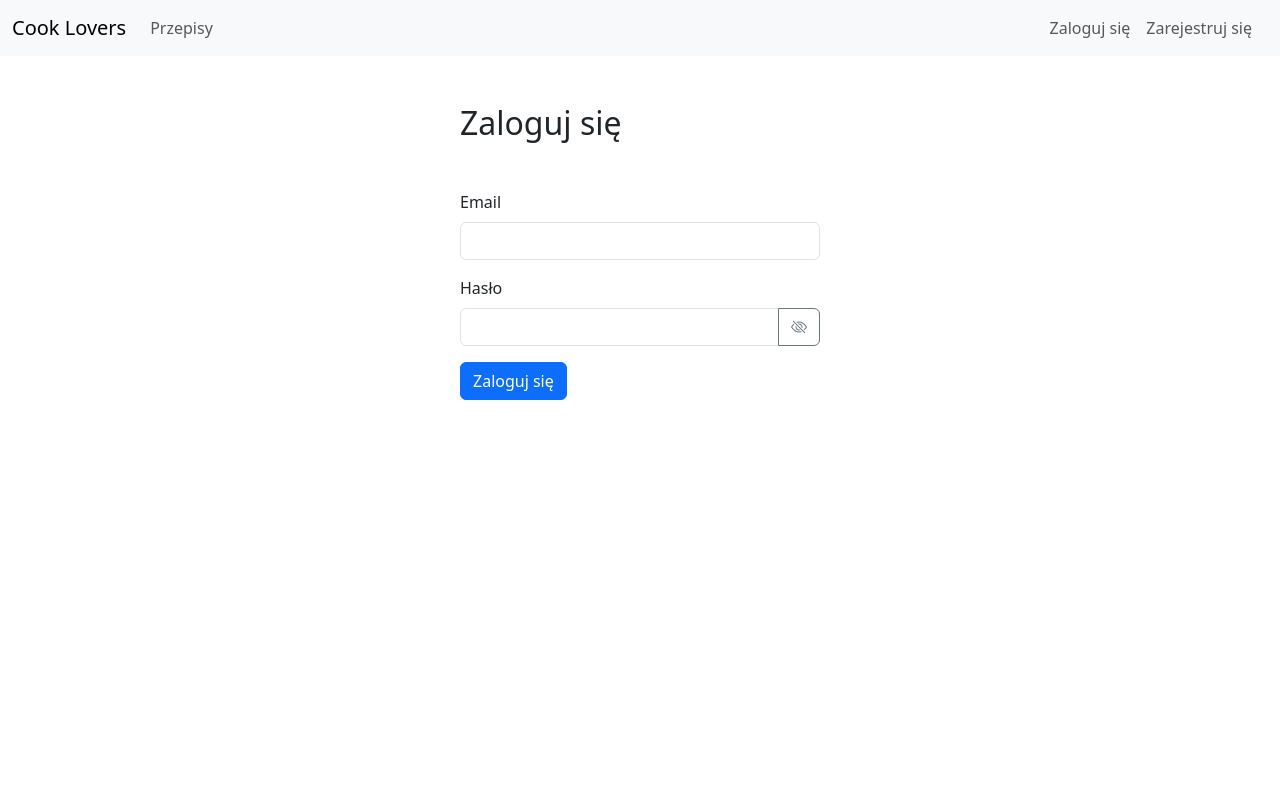
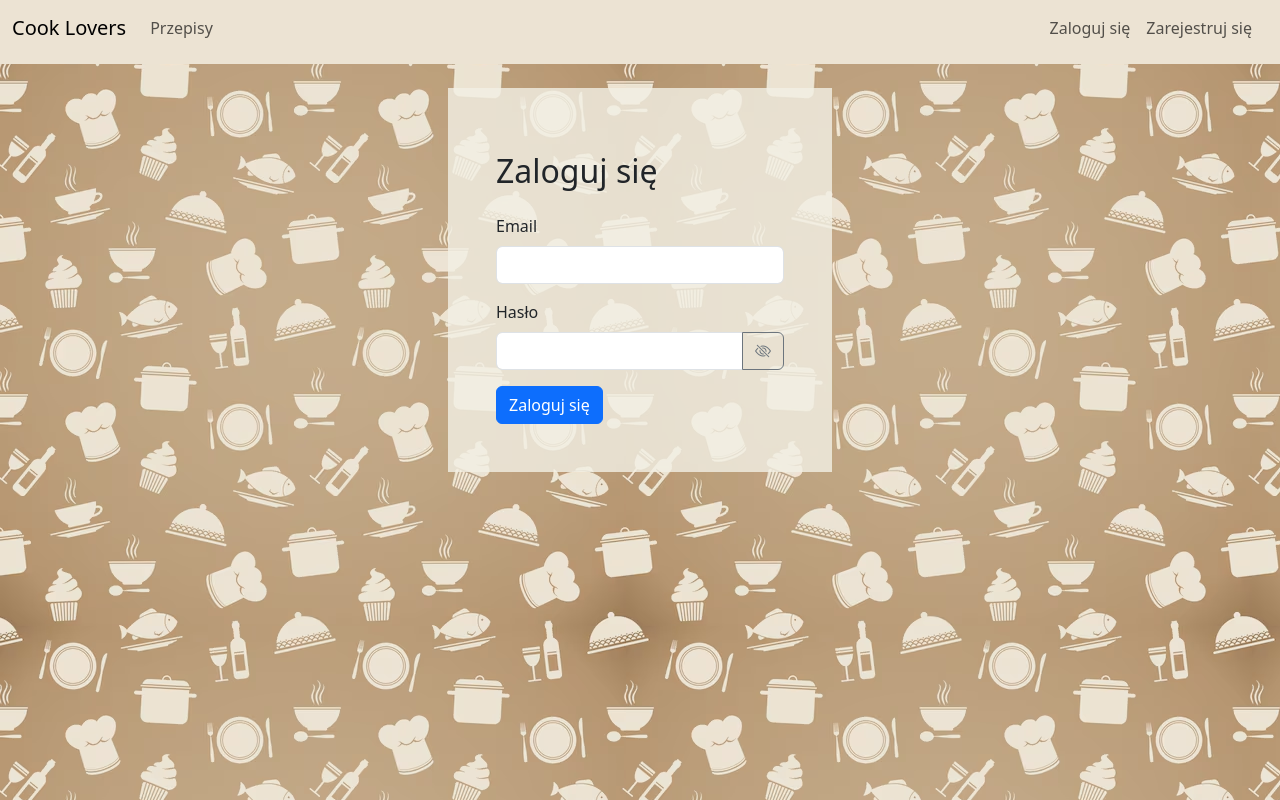
Before and after one commit to swojciech35/cookbook_frontend, an Angular app: page /signin in a window 1280 px wide. Built offline with nearby package versions, Linux system fonts and the light colour scheme; what @auth0/angular-jwt would draw is missing.

Commit message:
52 ostylowanie aplikacji

```diff
--- a/src/app/app.component.css
+++ b/src/app/app.component.css
@@ -1 +1,5 @@
 @import 'ngx-toastr/toastr';
+.background{
+  background-image: url('../assets/background.png');
+  min-height: 100vh;
+}
--- a/src/app/app.component.html
+++ b/src/app/app.component.html
@@ -1,2 +1,4 @@
+<div class="background">
 <app-navbar></app-navbar>
-<router-outlet></router-outlet>
+<router-outlet class="m-5"></router-outlet>
+</div>
--- a/src/app/navbar/navbar.component.css
+++ b/src/app/navbar/navbar.component.css
@@ -0,0 +1,3 @@
+.navbar{
+  background-color: rgb(236, 227, 211);
+}
--- a/src/app/navbar/navbar.component.html
+++ b/src/app/navbar/navbar.component.html
@@ -1,4 +1,4 @@
-<nav class="navbar navbar-expand-lg navbar-light bg-light mb-3">
+<nav class="navbar navbar-expand-lg navbar-light  pb-3">
   <div class="container-fluid">
     <a class="navbar-brand" [routerLink]="['/home']">Cook Lovers</a>
     <button class="navbar-toggler" type="button" (click)="isMenuCollapsed =!isMenuCollapsed">&#9776;</button>
--- a/src/app/new-recipe/new-recipe.component.css
+++ b/src/app/new-recipe/new-recipe.component.css
@@ -16,10 +16,6 @@ textarea.ng-invalid.ng-touched {
   border: 1px solid red;
 }
 
-.background {
-  background-image: url("https://cdn.discordapp.com/attachments/908302616365256745/1250902037739208744/cooking-pattern-design_1284-545.png?ex=666ca0ce&is=666b4f4e&hm=978de539f4f5938c617ecdd42a50cc98f3e5b989ac3a21c30c5e2f5005e588e1&");
-  min-height: 97vh;
-}
 
 .spinner {
   width: 40px;
--- a/src/app/recipe-details/recipe-details.component.css
+++ b/src/app/recipe-details/recipe-details.component.css
@@ -1,6 +1,7 @@
 
 .card{
   max-width: 50%;
+  background-color: rgba(243, 240, 229, 0.80);
 }
 
 .spinner {
--- a/src/app/recipe-item/recipe-item.component.css
+++ b/src/app/recipe-item/recipe-item.component.css
@@ -3,6 +3,7 @@
   flex-direction: column;
   justify-content: space-between;
   height: 100%;
+  background-color: rgba(243, 240, 229, 0.80);
 }
 
 .card-img-container {
--- a/src/app/recipe-item/recipe-item.component.html
+++ b/src/app/recipe-item/recipe-item.component.html
@@ -5,7 +5,7 @@
         <img [src]="recipe.pictureUrl" alt="{{recipe.title}}" class="custom-img">
       </div>
       <div class="card-body flex-grow-1 d-flex flex-column">
-        <h5 class="card-title mb-3 ">{{ recipe.title }}</h5>
+        <h5 class="card-title mb-3 text-center ">{{ recipe.title }}</h5>
         <div class="card-text mt-auto">
           <p> Dodane przez: {{ recipe.authorName }}</p>
           <p>Liczba kroków: {{ recipe.numberOfSteps }}</p>
--- a/src/app/signin/signin.component.css
+++ b/src/app/signin/signin.component.css
@@ -1,5 +1,6 @@
 .container {
   max-width: 30%;
+  background-color: rgba(243, 240, 229, 0.80);
 }
 
 .spinner {
--- a/src/app/signin/signin.component.html
+++ b/src/app/signin/signin.component.html
@@ -1,5 +1,5 @@
-<div class="container">
-  <h2 class="my-5">Zaloguj się</h2>
+<div class="container p-5">
+  <h2 class="py-3">Zaloguj się</h2>
   <form (ngSubmit)="onSubmit()" [formGroup]="loginForm">
     <div class="mb-3">
       <label for="email" class="form-label">Email</label>
--- a/src/app/signup/signup.component.css
+++ b/src/app/signup/signup.component.css
@@ -1,5 +1,6 @@
 .container {
   max-width: 30%;
+  background-color: rgba(243, 240, 229, 0.80);
 }
 
 .spinner {
--- a/src/app/signup/signup.component.html
+++ b/src/app/signup/signup.component.html
@@ -1,5 +1,5 @@
-<div class="container">
-  <h2 class="my-5">Zarejestruj sie </h2>
+<div class="container p-5">
+  <h2 class="py-3">Zarejestruj sie </h2>
   <form (ngSubmit)="onSubmit()" [formGroup]="signupForm">
     <div class="mb-3">
       <label for="email" class="form-label">Email</label>
```
Also changed, not shown: src/assets/background.png (added).
